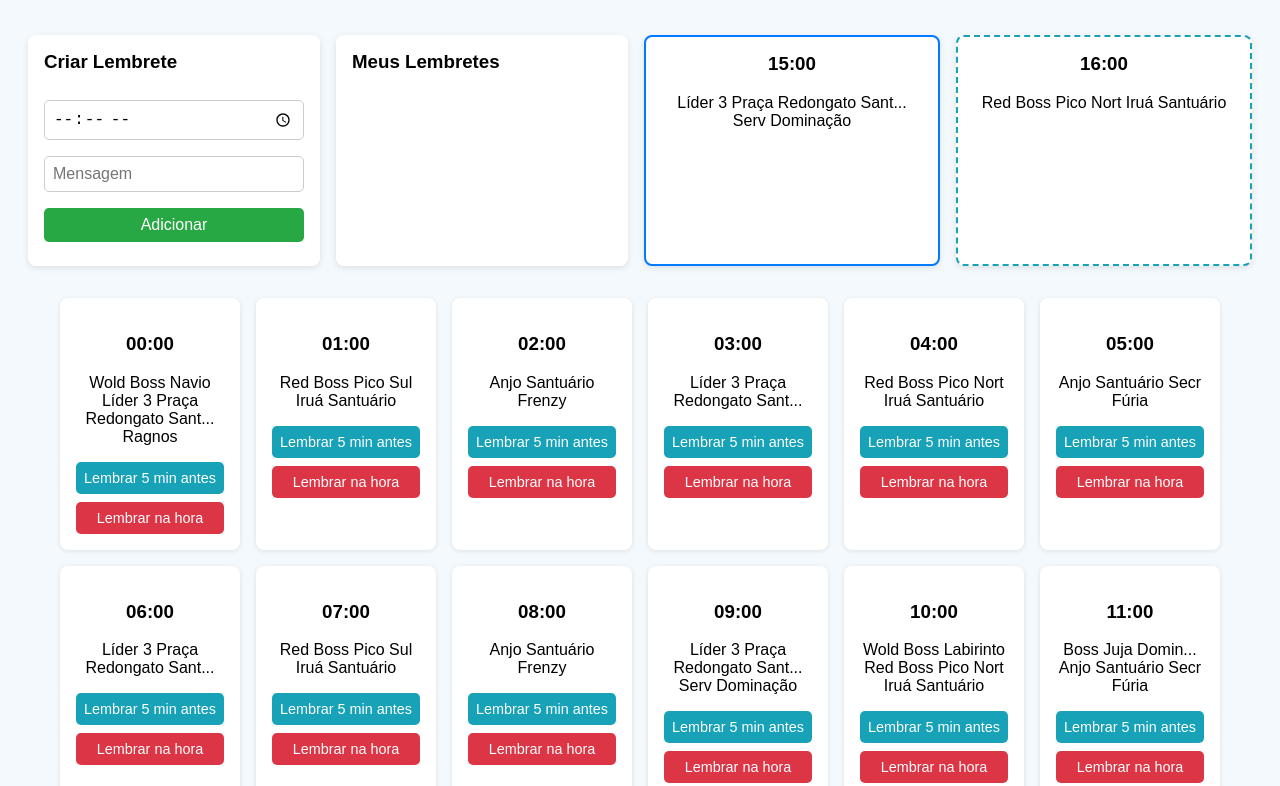
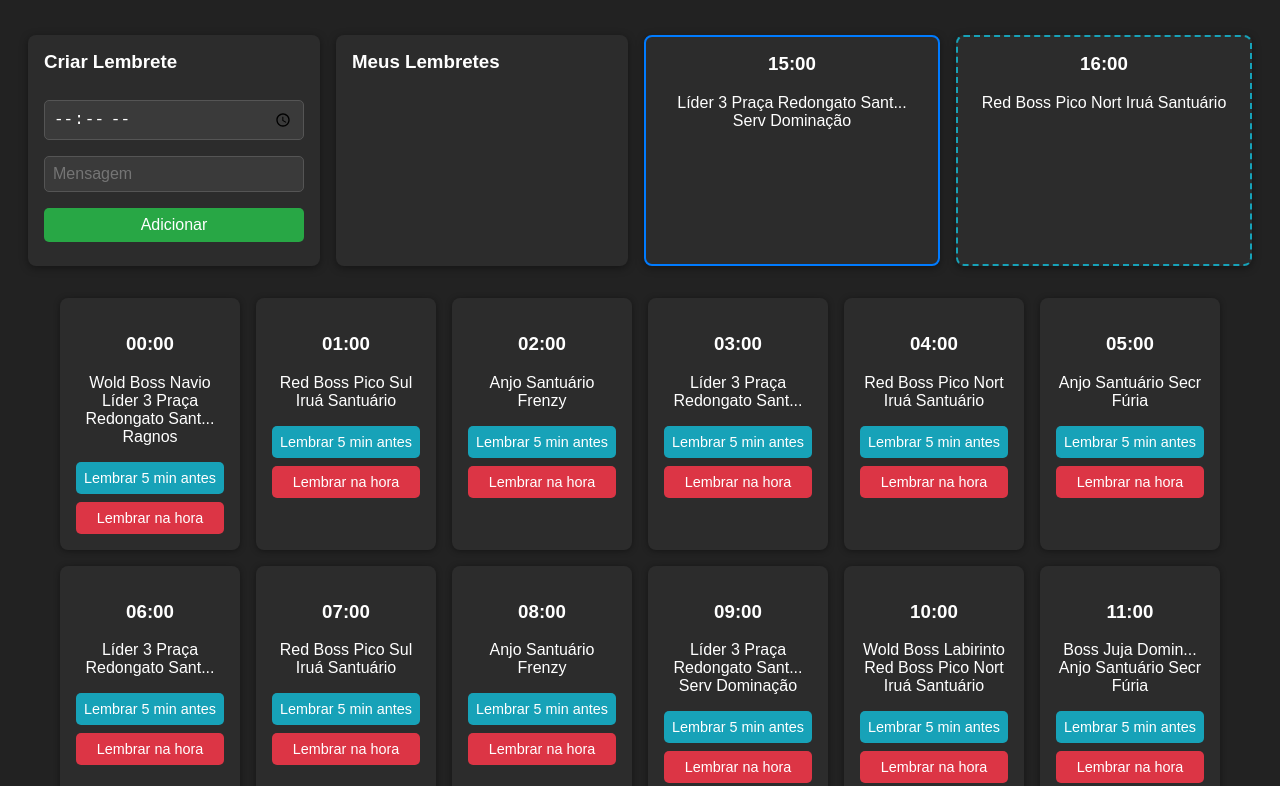
Before and after one commit to sannzz1/Mir4Guide, a plain HTML site: page app.html in a window 1280 px wide. Shown: the part 94-880 px from the top of the page. Drawn offline with Linux system fonts and the light colour scheme.

Commit message:
app.html

```diff
--- a/app.html
+++ b/app.html
@@ -7,7 +7,8 @@
   <style>
     body {
       font-family: Arial, sans-serif;
-      background: #f4f9fd;
+      background: #222222; /* Cor de fundo principal: preto suave */
+      color: #ffffff; /* Cor do texto principal: branco */
       margin: 0;
       padding: 0;
     }
@@ -23,38 +24,45 @@
       padding: 1rem;
     }
     .card-box {
-      background: #ffffff;
+      background: #2c2c2c; /* Fundo dos cards: cinza um pouco mais claro que o body */
+      color: #ffffff; /* Cor do texto dos cards: branco */
       padding: 1rem;
       border-radius: 8px;
-      box-shadow: 0 2px 6px rgba(0, 0, 0, 0.1);
+      box-shadow: 0 2px 8px rgba(0, 0, 0, 0.4); /* Sombra ajustada para fundo escuro */
       width: 260px;
     }
     .card-box h3 {
       margin-top: 0;
     }
-    .card-box input,
+    .card-box input {
+      width: 100%;
+      margin: 0.5rem 0;
+      padding: 0.5rem;
+      font-size: 1rem;
+      border-radius: 5px;
+      border: 1px solid #555; /* Borda mais suave */
+      box-sizing: border-box;
+      background: #3a3a3a; /* Fundo do input: cinza escuro */
+      color: #ffffff; /* Texto do input: branco */
+    }
     .card-box button {
       width: 100%;
       margin: 0.5rem 0;
       padding: 0.5rem;
       font-size: 1rem;
       border-radius: 5px;
-      border: 1px solid #ccc;
-      box-sizing: border-box;
-    }
-    .card-box button {
-      background: #28a745;
-      color: white;
       border: none;
       cursor: pointer;
+      background: #28a745; /* Mantém a cor original do botão */
+      color: white;
     }
     .card-destaque {
       text-align: center;
-      border: 2px solid #007bff;
+      border: 2px solid #007bff; /* Mantém a borda de destaque azul */
     }
     .card-proximo {
       text-align: center;
-      border: 2px dashed #17a2b8;
+      border: 2px dashed #17a2b8; /* Mantém a borda de destaque ciano */
     }
     .container {
       display: flex;
@@ -64,9 +72,10 @@
       padding: 1rem;
     }
     .card {
-      background: #fff;
+      background: #2c2c2c; /* Fundo dos cards: cinza um pouco mais claro que o body */
+      color: #ffffff; /* Cor do texto dos cards: branco */
       border-radius: 8px;
-      box-shadow: 0 1px 5px rgba(0, 0, 0, 0.1);
+      box-shadow: 0 1px 6px rgba(0, 0, 0, 0.4); /* Sombra ajustada para fundo escuro */
       padding: 1rem;
       width: 180px;
       box-sizing: border-box;
@@ -83,11 +92,11 @@
       cursor: pointer;
     }
     .btn-azul {
-      background-color: #17a2b8;
+      background-color: #17a2b8; /* Mantém a cor original do botão */
       color: white;
     }
     .btn-verde {
-      background-color: #dc3545;
+      background-color: #dc3545; /* Mantém a cor original do botão */
       color: white;
     }
     /* Pop-up centralizado */
@@ -97,7 +106,7 @@
       left: 50%;
       transform: translate(-50%, -50%);
       width: 300px;
-      background: #007bff;
+      background: #007bff; /* Cor do pop-up: azul vibrante */
       color: white;
       padding: 1.5rem;
       border-radius: 8px;
```
